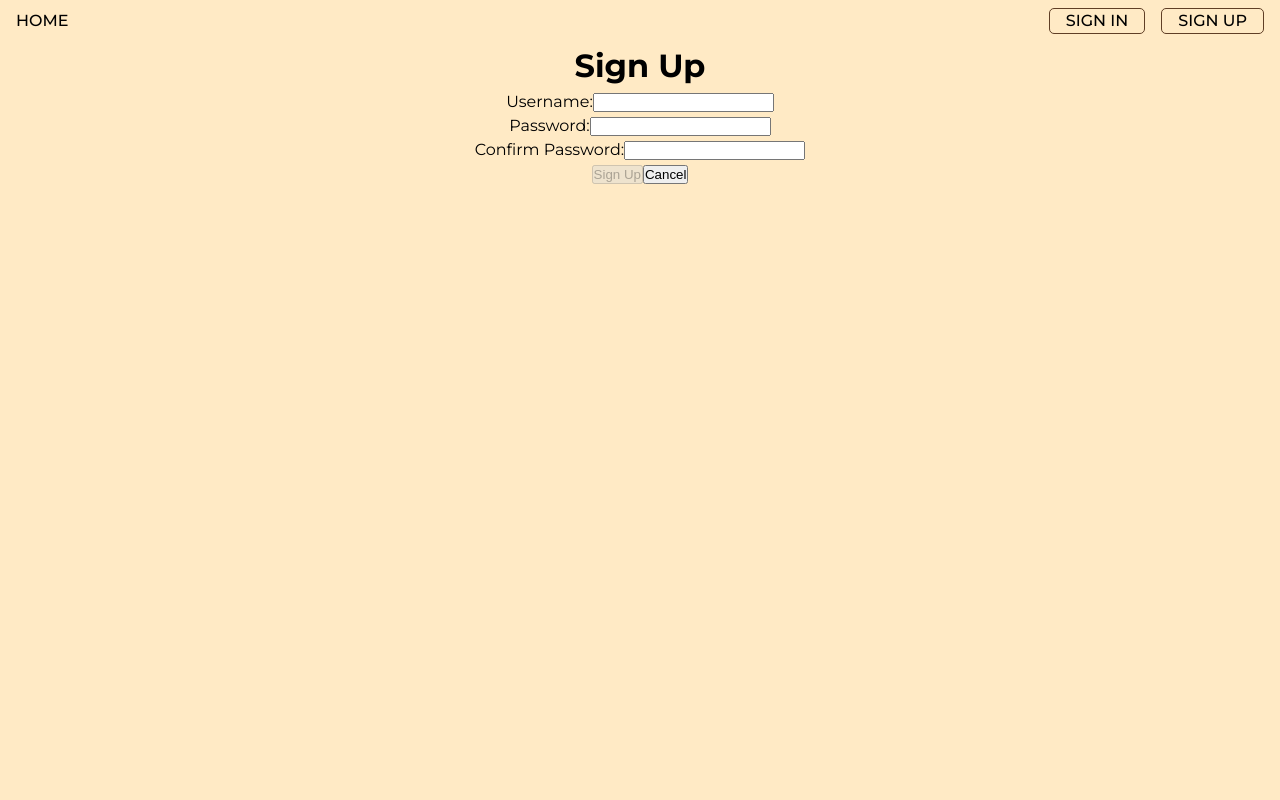
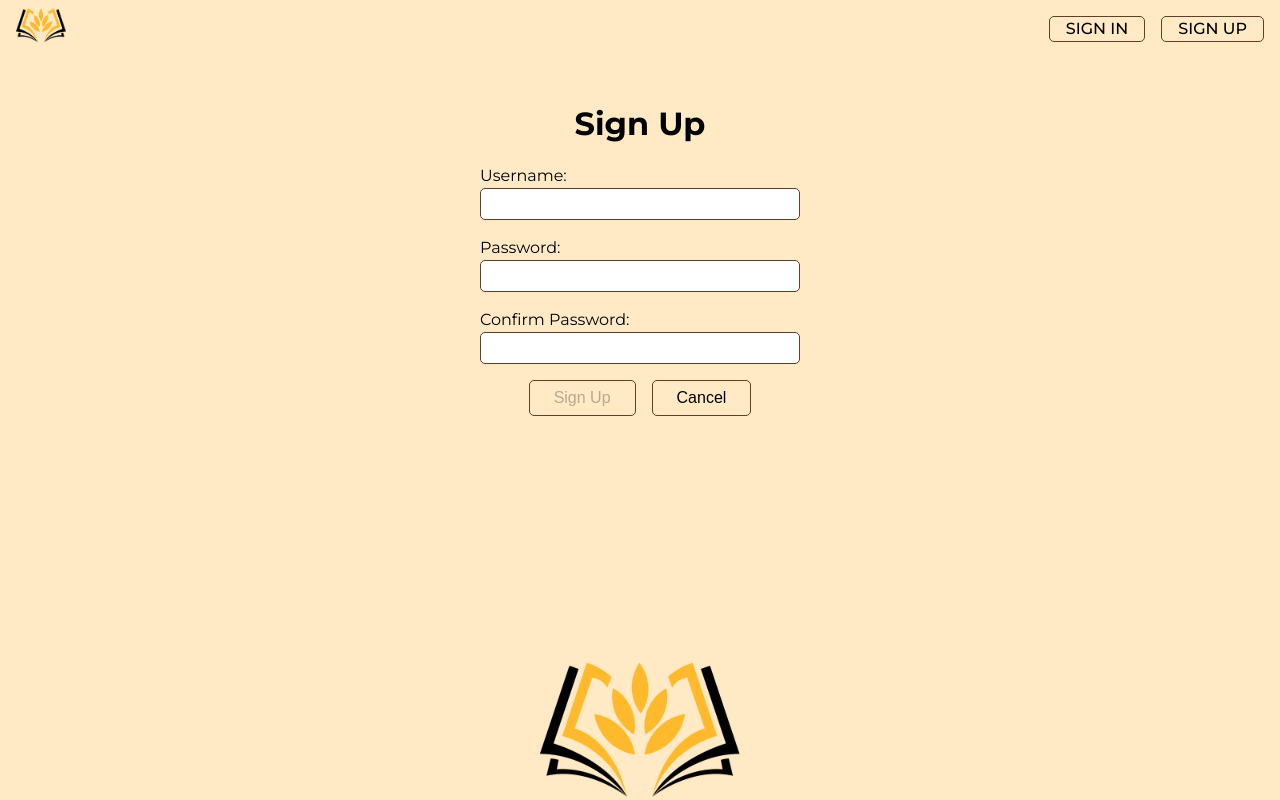
Before and after one commit to tamerlanmustafa/react-readsio-front-end, a React (Vite) app: page /sign-up in a window 1280 px wide. Built offline with nearby package versions, Linux system fonts and the light colour scheme; no server answers.

Commit message:
render books after sign in instead of rendering dashboard, remove separate books link from nav

```diff
--- a/index.html
+++ b/index.html
@@ -2,9 +2,9 @@
 <html lang="en">
   <head>
     <meta charset="UTF-8" />
-    <link rel="icon" type="image/svg+xml" href="/vite.svg" />
+    <link rel="icon" type="image/png" href="/src/assets/logo.png" />
     <meta name="viewport" content="width=device-width, initial-scale=1.0" />
-    <title>React JWT Auth Template</title>
+    <title>Readsio</title>
   </head>
   <body>
     <div id="root"></div>
--- a/src/App.jsx
+++ b/src/App.jsx
@@ -64,10 +64,9 @@ const App = () => {
     <>
       <NavBar/>
       <Routes>
-        <Route path='/' element={user ? <Dashboard /> : <Landing />} />
+        <Route path='/' element={user ? <BooksList books={books || []}/> : <Landing />} />
         {user ? (
           <>
-            <Route path='/books' element={<BooksList books={books || []} />} />
             <Route path='/books/new' element={<BookForm handleAddBook={handleAddBook } />} />
             <Route path='/books/:bookId' element={<BookDetails handleDeleteBook={handleDeleteBook } />} />
             <Route path='/books/:bookId/edit' element={<BookForm handleUpdateBook = {handleUpdateBook} />} />
--- a/src/components/Landing/Landing.css
+++ b/src/components/Landing/Landing.css
@@ -1,5 +1,5 @@
 .landing {
-
+    margin-top: 10rem;
     padding: 1rem 0.5rem;
     background-color: var(--bg-color);
 }
@@ -26,6 +26,12 @@
     border: 1px solid var(--primary-dark-color);
     border-radius: 5px;
     padding: 0 1rem;
+    transition: 200ms all ease-in-out;
+}
+
+.signing-on-landing > a:hover {
+    background-color: var(--primary-dark-color);
+    color: var(--primary-light-color);
 }
 
 .intro-to-readsio {
@@ -36,6 +42,11 @@
     gap: 1rem;
 }
 
+.intro-to-readsio p{
+    padding: 1rem;
+    text-align:justify;
+
+}
 .sign-up {
     background-color: var(--blue-color);
     color: var(--primary-light-color);
@@ -43,8 +54,8 @@
 
 }
 
-.intro-to-readsio p{
-    padding: 1rem;
-    text-align:justify;
-
+.sign-up:hover {
+    background-color: var(--bg-color) !important;
+    color: var(--blue-color) !important;
+    border: 1px solid var(--blue-color) !important;
 }
--- a/src/components/Landing/Landing.jsx
+++ b/src/components/Landing/Landing.jsx
@@ -15,23 +15,13 @@ const Landing = () => {
           <p>
             Explore, Review, and Manage books effortlessly! A seamless way to browse an extensive collection of books across various genres, view detailed information about each title, and contribute personal reviews to help fellow readers make informed decisions.
           </p>
+
+          <div className="signing-on-landing">
+              <Link to='/sign-in'>SIGN IN</Link>
+              <Link className="sign-up" to='/sign-up'>SIGN UP</Link>
+          </div>
         </div>
 
-        <div className="signing-on-landing">
-            <Link to='/sign-in'>SIGN IN</Link>
-            <Link className="sign-up" to='/sign-up'>SIGN UP</Link>
-        </div>
-
-        <h2>Features:</h2>
-        <ul className="features">
-          <li><strong>Browse Books:</strong> Search for books based on genres, authors, or titles and discover new reads from the database.</li>
-          <li><strong>Book Details:</strong> View comprehensive book details, including genre, description, and author information.</li>
-          <li><strong>Write Reviews:</strong> Share your feedback with others by submitting reviews and ratings. Reviews can be easily added or updated, giving users a chance to express their opinions and interact with the community.</li>
-          <li><strong>Manage Reviews:</strong> Users can edit or delete their reviews, offering flexibility and control over their contributions.</li>
-          <li><strong>Community Interaction:</strong> Engage with fellow readers by reading and interacting with reviews, offering a sense of community and shared experiences around books.</li>
-        </ul>
-        <hr />
-        {/* <p>Readsio provides a comprehensive, well-organized space for book lovers to manage their reading journey and connect with like-minded individuals. Whether you're an avid reader, a casual browser, or someone looking to dive into a new book, Readsio is your go-to platform for everything book-related.</p> */}
       </div>
     </main>
   );
--- a/src/components/NavBar/NavBar.jsx
+++ b/src/components/NavBar/NavBar.jsx
@@ -2,7 +2,7 @@ import { useContext } from 'react';
 import { Link } from 'react-router';
 import './Navbar.css';
 import { UserContext } from '../../contexts/UserContext';
-
+import logo from '../../assets/logo.png';
 const NavBar = () => {
   const { user, setUser } = useContext(UserContext);
 
@@ -15,14 +15,13 @@ const NavBar = () => {
     <nav>
       {user ? (
         <ul>
-          <li><Link to='/'>HOME</Link></li>
-          <li><Link to='/books'>BOOKS</Link></li>
+          <li><Link to='/'><img src={logo} alt="logo" width="50px" /></Link></li>
           <li><Link to='/books/new'>New book</Link></li>
           <li><Link to='/' onClick={handleSignOut}>Sign Out</Link></li>
         </ul>
       ) : (
         <ul>
-            <li><Link to='/'>HOME</Link></li>
+          <li><Link to='/'><img src={logo} alt="logo" width="50px" /></Link></li>
             <div className="signing">
               <li><Link to='/sign-in'>SIGN IN</Link></li>
 
--- a/src/components/SignInForm/SignInForm.jsx
+++ b/src/components/SignInForm/SignInForm.jsx
@@ -1,10 +1,10 @@
 import { useState, useContext } from 'react';
 import { useNavigate } from 'react-router';
-
+import logo from '../../assets/logo.png';
 import { signIn } from '../../services/authService';
 
 import { UserContext } from '../../contexts/UserContext';
-
+import "./Signing.css"
 const SignInForm = () => {
   const navigate = useNavigate();
   const { setUser } = useContext(UserContext);
@@ -32,10 +32,10 @@ const SignInForm = () => {
 
   return (
     <main>
-      <h1>Sign In</h1>
       <p>{message}</p>
       <form autoComplete='off' onSubmit={handleSubmit}>
-        <div>
+        <h1>Sign In</h1>
+        <div className="form-field">
           <label htmlFor='email'>Username:</label>
           <input
             type='text'
@@ -47,7 +47,7 @@ const SignInForm = () => {
             required
           />
         </div>
-        <div>
+        <div className='form-field'>
           <label htmlFor='password'>Password:</label>
           <input
             type='password'
@@ -59,10 +59,12 @@ const SignInForm = () => {
             required
           />
         </div>
-        <div>
+        <div className='signing-buttons'>
           <button>Sign In</button>
           <button onClick={() => navigate('/')}>Cancel</button>
         </div>
+
+        <img className='logo-on-signing' src={logo} alt=""  />
       </form>
     </main>
   );
--- /dev/null
+++ b/src/components/SignInForm/Signing.css
@@ -0,0 +1,46 @@
+form {
+    height: 50%;
+    display: flex;
+    flex-direction: column;
+    align-items: center;
+    justify-content: center;
+    gap: 1rem;
+}
+
+.form-field {
+    display: flex;
+    flex-direction: column;
+    align-items: start;
+}
+
+input {
+    width: 20rem;
+    height: 2rem;
+    font-size: 1rem;
+    padding-left: 0.2rem;
+    border-radius: 5px;
+    border: 1px solid var(--primary-dark-color);
+}
+
+.signing-buttons button {
+    font-size: 1rem;
+    background-color: var(--bg-color);
+    border: 1px solid var(--primary-dark-color);
+    border-radius: 5px;
+    padding: 0.5rem 1.5rem;
+    margin:  0 0.5rem;
+    transition: 200ms all ease-in-out;
+    cursor: pointer;
+
+}
+
+.signing-buttons button:hover {
+    background-color: var(--primary-dark-color);
+    color: var(--primary-light-color);
+}
+
+.logo-on-signing{
+    width: 200px;
+    position: fixed;
+    bottom: 0;
+}
--- a/src/components/SignUpForm/SignUpForm.jsx
+++ b/src/components/SignUpForm/SignUpForm.jsx
@@ -1,10 +1,11 @@
 import { useState, useContext } from 'react';
 import { useNavigate } from 'react-router';
+import logo from '../../assets/logo.png';
 
 import { signUp } from '../../services/authService';
 
 import { UserContext } from '../../contexts/UserContext';
-
+import "../SignInForm/Signing.css"
 const SignUpForm = () => {
   const navigate = useNavigate();
   const { setUser } = useContext(UserContext);
@@ -39,10 +40,10 @@ const SignUpForm = () => {
 
   return (
     <main>
-      <h1>Sign Up</h1>
       <p>{message}</p>
       <form onSubmit={handleSubmit}>
-        <div>
+        <h1>Sign Up</h1>
+        <div className='form-field'>
           <label htmlFor='username'>Username:</label>
           <input
             type='text'
@@ -53,7 +54,7 @@ const SignUpForm = () => {
             required
           />
         </div>
-        <div>
+        <div className='form-field'>
           <label htmlFor='password'>Password:</label>
           <input
             type='password'
@@ -64,7 +65,7 @@ const SignUpForm = () => {
             required
           />
         </div>
-        <div>
+        <div className='form-field'>
           <label htmlFor='confirm'>Confirm Password:</label>
           <input
             type='password'
@@ -75,10 +76,12 @@ const SignUpForm = () => {
             required
           />
         </div>
-        <div>
+        <div className='signing-buttons'>
           <button disabled={isFormInvalid()}>Sign Up</button>
           <button onClick={() => navigate('/')}>Cancel</button>
         </div>
+        <img className='logo-on-signing' src={logo} alt=""  />
+
       </form>
     </main>
   );
--- a/src/index.css
+++ b/src/index.css
@@ -8,7 +8,7 @@
   line-height: 1.5;
   font-weight: 400;
   color: rgb(0, 0, 0);
-  background-color: #ffffff;
+  background-color: var(--bg-color);
   font-synthesis: none;
   text-rendering: optimizeLegibility;
   -webkit-font-smoothing: antialiased;
@@ -35,7 +35,8 @@ body {
   background-color: var(--bg-color);
   margin: 0;
   padding: 0;
-  height: 100%;
+  height: 100vh;
+  overflow: hidden;
   box-sizing: border-box;
 
 
@@ -46,26 +47,31 @@ body {
 html {
   margin: 0;
   padding: 0;
-  height: 100%;
+  height: 100vh;
+  overflow: hidden;
   box-sizing: border-box;
 }
 
 #root {
   margin: 0;
   padding: 0;
-  height: 100vh;
+  height: 100%;
   width: 100%;
   box-sizing: border-box;
   text-align: center;
 }
+
+main {
+  height: 100%;
+
+}
+
 a {
   font-weight: 500;
   color: #000000;
   text-decoration: none;
 }
-a:hover {
-  color: #000000;
-}
+
 
 ul{
   list-style: none;
```
Also changed, not shown: src/components/Dashboard/Dashboard.jsx (+10 -13 lines).
